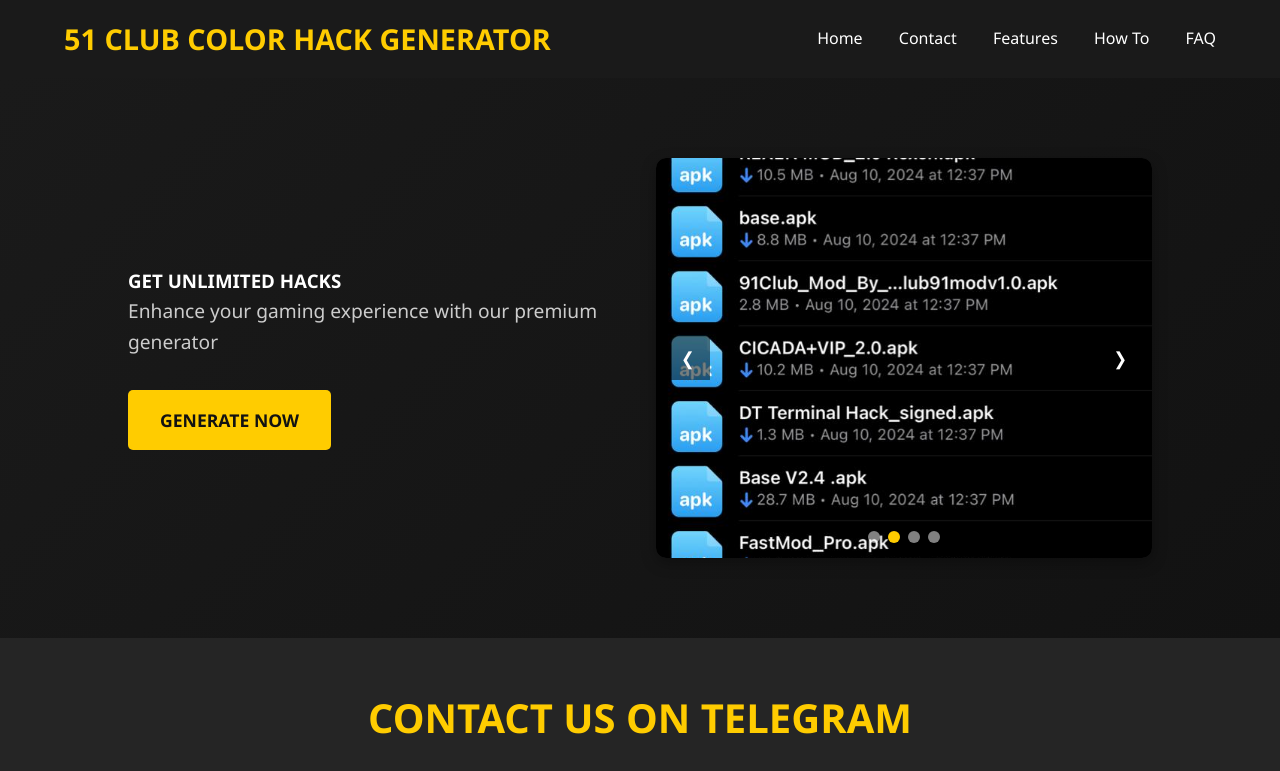
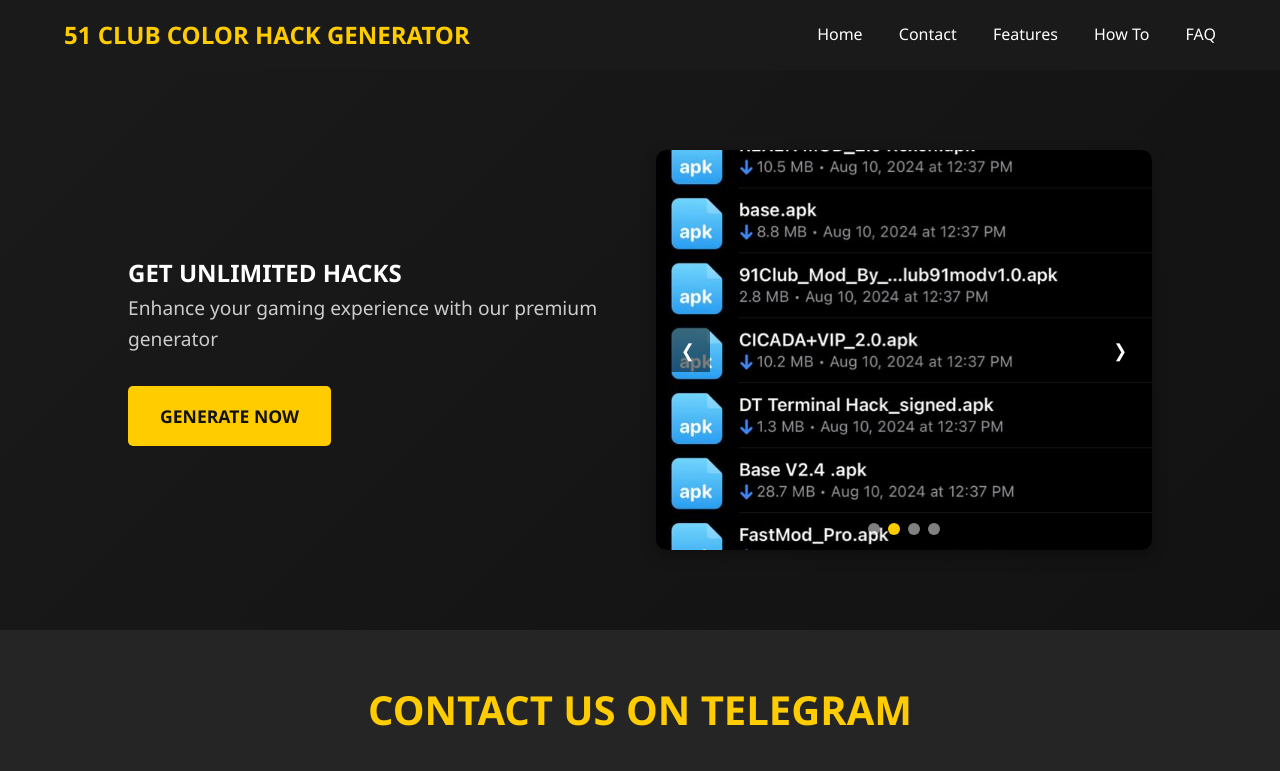
Before and after one commit to fayazkhan12/51-CLUB, a plain HTML site: page index.html in a window 1280 px wide. Shown: the top 771 px of the page. Drawn offline with Linux system fonts and the light colour scheme.

Commit message:
Update index.html

```diff
--- a/index.html
+++ b/index.html
@@ -33,7 +33,7 @@
         }
 
         .logo {
-            font-size: 1.8rem;
+            font-size: 1.5rem;
             font-weight: bold;
             color: #ffcc00;
         }
@@ -567,7 +567,7 @@
     <main>
         <section id="home" class="hero">
             <div class="hero-content">
-                <h3>GET UNLIMITED HACKS</h3>
+                <h2>GET UNLIMITED HACKS</h2>
                 <p>Enhance your gaming experience with our premium generator</p>
                 <a href="https://51game6.in/#/register?invitationCode=34858413191" class="cta-button">GENERATE NOW</a>
             </div>
```
